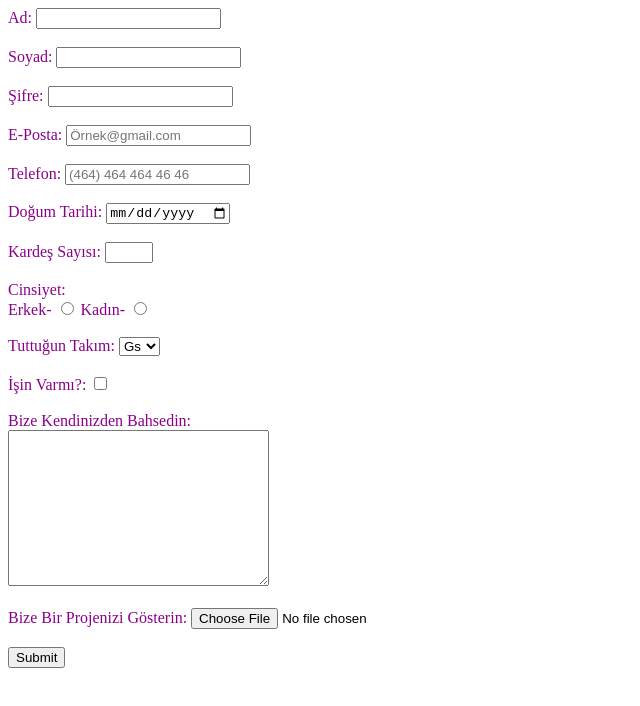
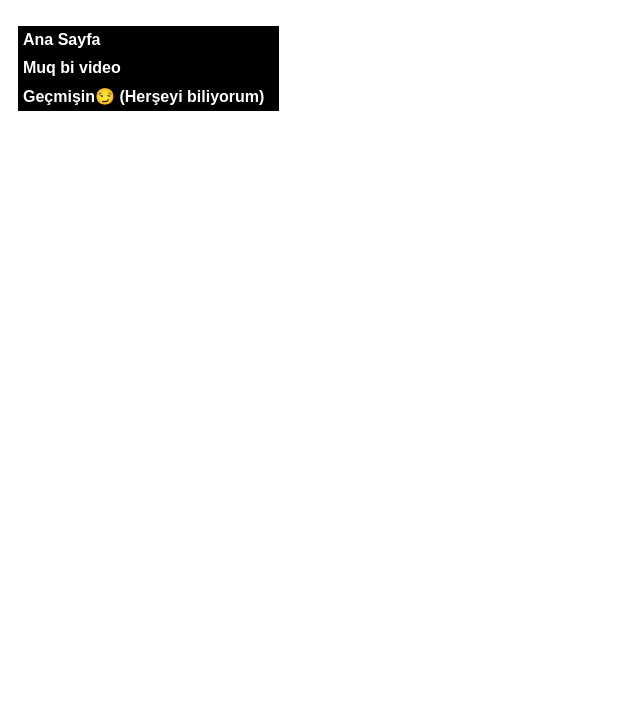
Before and after one commit to RedOwnsYou/RedOwnsYou.github.io, a plain HTML site: page index.html in a window 1280 px wide. Shown: the whole page, without its empty margins (0-640 px from the left). Drawn offline with Linux system fonts and the light colour scheme.

Commit message:
index.html

```diff
--- a/index.html
+++ b/index.html
@@ -1,62 +1,59 @@
 <!DOCTYPE html>
+<html lang="en">
+<head>
+    <meta charset="UTF-8">
+    <meta name="viewport" content="width=device-width, initial-scale=1.0">
+    <title>HERŞEYİ BİLİYORUM</title>
+    <style>
+        .x{
+            text-decoration: none;
+            color:white;
+            font-family: Arial, Helvetica, sans-serif;
+            font-weight: bold;
 
-<html>
-    <head>
-        <style>label{color:darkmagenta;}</style>
-        <title>
-            Form
-        </title>
-    </head>
+    }
 
-    <body>
-        <form action="">
-            <label for="ad">Ad:</label>
-            <input type="text" name="ad" id="ad" required>
-            <br>
-            <br>
-            <label for="soyad">Soyad:</label>
-            <input type="text" name="soyad" id="soyad">
-            <br><br>
-            <label for="sifre">Şifre:</label>
-            <input type="password" name="sifre" id="sifre" minlength="4" maxlength="20" required>
-            <br><br>
-            <label for="email">E-Posta:</label>
-            <input type="email" name="email" id="email" required placeholder="Örnek@gmail.com">
-            <br><br>
-            <label for="tel">Telefon:</label>
-            <input type="tel" name="tel" id="tel" required placeholder="(464) 464 464 46 46">
-            <br><br>
-            <label for="dogum">Doğum Tarihi:</label>
-            <input type="date" name="dogum" id="dogum">
-            <br><br>
-            <label for="kardes">Kardeş Sayısı:</label>
-            <input type="number" name="kardes" id="kardes" min="0" max="8">
-            <br><br>
-            <label for="cins">Cinsiyet:</label>
-            <br>
-            <label for="erkek">Erkek-</label>
-            <input type="radio" name="cins" id="erkek" value="erkek">
-            <label for="kadın">Kadın-</label>
-            <input type="radio" name="cins" id="kadın" value="kadın">
-            <br><br>
-            <label for="takım">Tuttuğun Takım:</label>
-            <select name="takım" id="takım">
-                <option value="gs">Gs</option>
-                <option value="fb">Fb</option>
-                <option value="bjk">Bjk</option>
-            </select>
-            <br><br>
-            <label for="is">İşin Varmı?:</label>
-            <input type="checkbox" name="is" id="is">
-            <br><br>
-            <label for="bahset">Bize Kendinizden Bahsedin:</label>
-            <br>
-            <textarea name="bahset" id="bahset" rows="10" cols="30"></textarea>
-            <br><br>
-            <label for="proje">Bize Bir Projenizi Gösterin:</label>
-            <input type="file" name="proje" id="proje" accept=".py">
-            <br><br>
-            <input type="submit">
-        </form>
-    </body>
+        #x{
+            list-style: none;
+            padding-left: 10px;
+            padding-top: 10px;
+        }
+
+        ul li{
+            padding: 5px;
+        }
+
+        li:hover{
+            background-color:green;
+            transition: 0.3s;
+        }
+
+        li{
+            background-color: black;
+            width: 20%;
+        }
+
+        .a{
+            target="_blank"
+        }
+    </style>
+
+
+</head>
+<body>
+    <ul id="x">
+        <li>
+            <a href="https://www.youtube.com/" class="x" target="_blank">Ana Sayfa</a>
+        </li>
+        <li>
+            <a href="https://www.youtube.com/shorts/3S0hg9u7Yno" class="x" target="_blank">Muq bi video</a>
+        </li>
+        <li>
+            <a href="https://www.youtube.com/feed/history" class="x" target="_blank">Geçmişin😏 (Herşeyi biliyorum)</a>
+        </li>
+    </ul>
+    </table>
+
+
+</body>
 </html>
```
